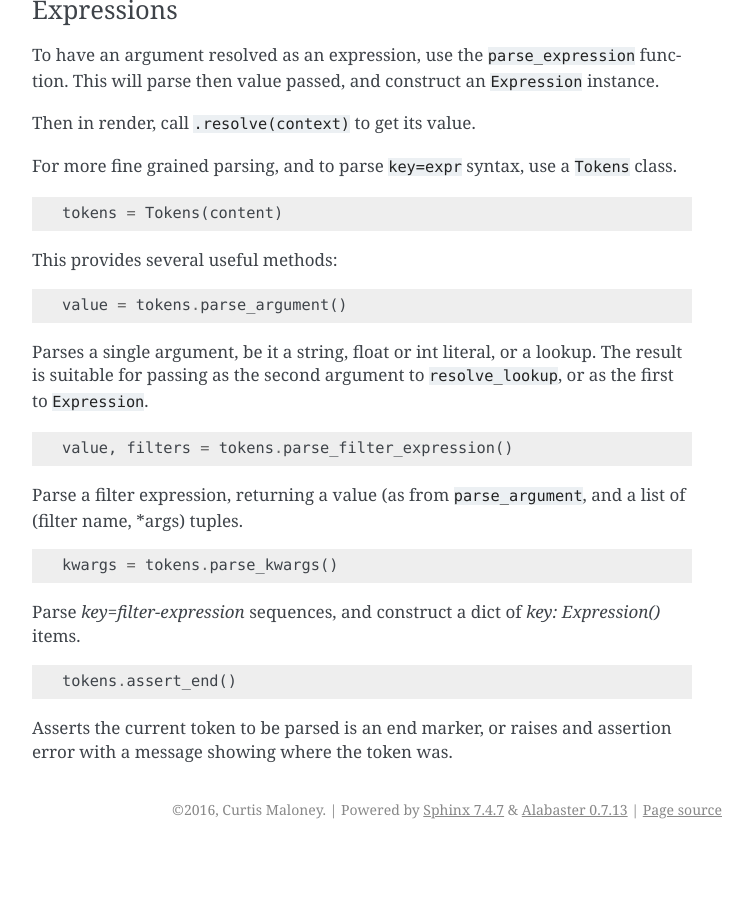
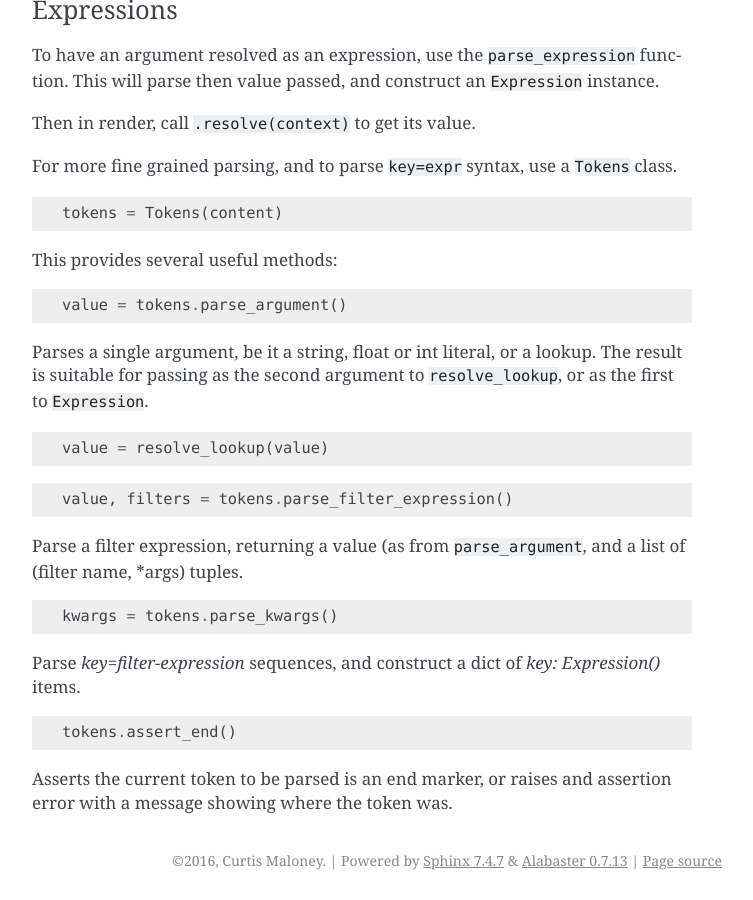
Before and after one commit to funkybob/stencil, a Sphinx documentation site: the page built from docs/extending.rst, in a window 1280 px wide and 900 px high, scrolled down 2141 px. Shown: the whole window, without its empty margins (388-1141 px from the left). Built offline with Sphinx 7.4.7, drawn with Linux system fonts in a browser that asks for light colours; before the commit the page ends 2990 px from its top, so only the background shows below that.

Commit message:
Fix doc linking

```diff
--- a/docs/extending.rst
+++ b/docs/extending.rst
@@ -137,6 +139,10 @@ The result is suitable for passing as the second argument to
 
 .. code-block:: python
 
+    value = resolve_lookup(value)
+
+.. code-block:: python
+
    value, filters = tokens.parse_filter_expression()
 
 Parse a filter expression, returning a value (as from ``parse_argument``, and a
@@ -146,8 +152,8 @@ list of (filter name, \*args) tuples.
 
    kwargs = tokens.parse_kwargs()
 
-Parse `key=filter-expression` sequences, and construct a dict of `key:
-Expression()` items.
+Parse `key=filter-expression` sequences, and construct a dict of
+`key: Expression()` items.
 
 
 .. code-block:: python
--- a/docs/writing.rst
+++ b/docs/writing.rst
@@ -166,7 +166,7 @@ load
 ----
 
 This tag lets you load other code modules to add new tags to use in this
-template.  See _extending for more details.
+template.  See :ref:`extending_tags` for more details.
 
 .. code-block:: html
 
```
Also changed, not shown: other parts of docs/extending.rst (+2 -0 lines).
